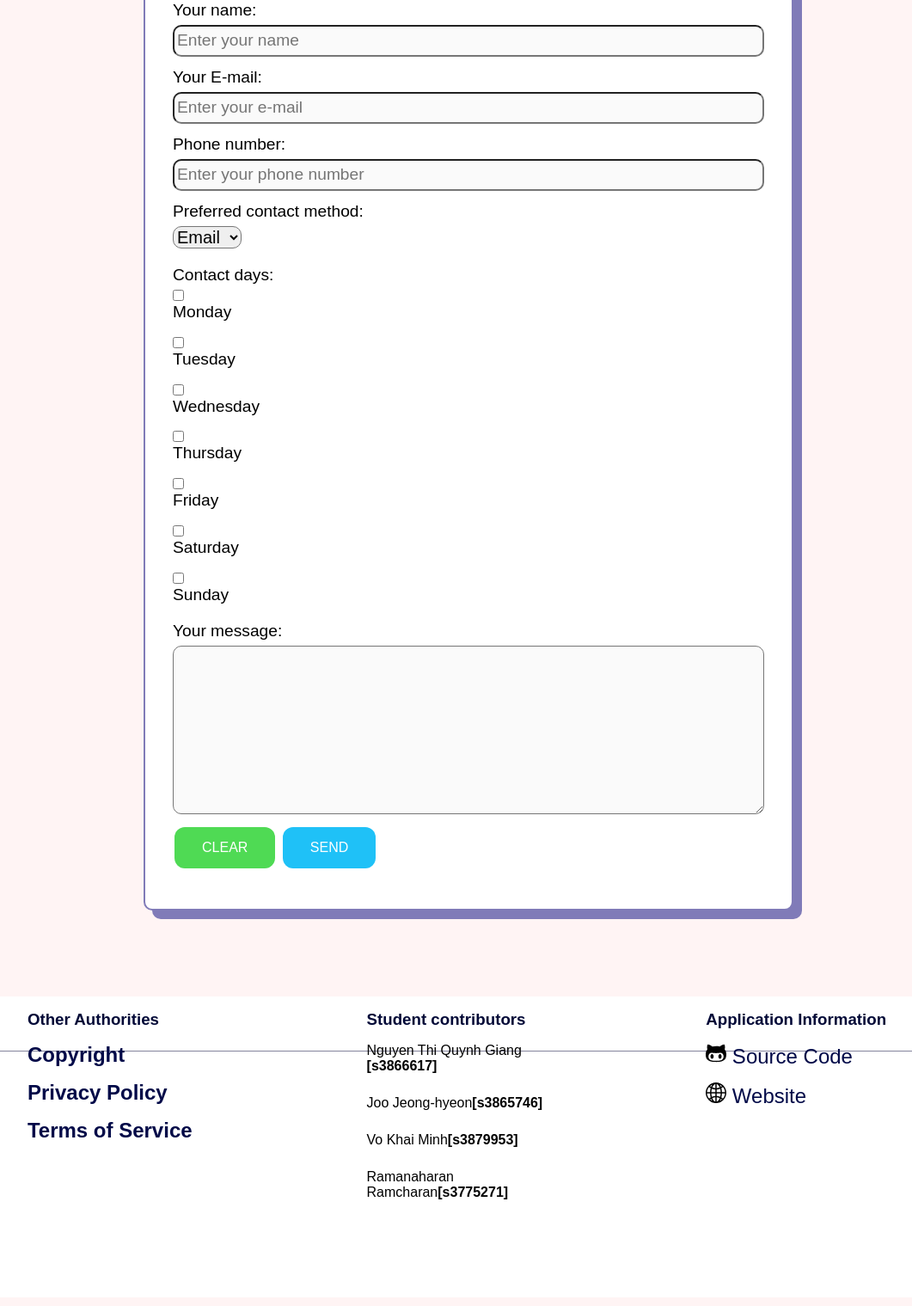
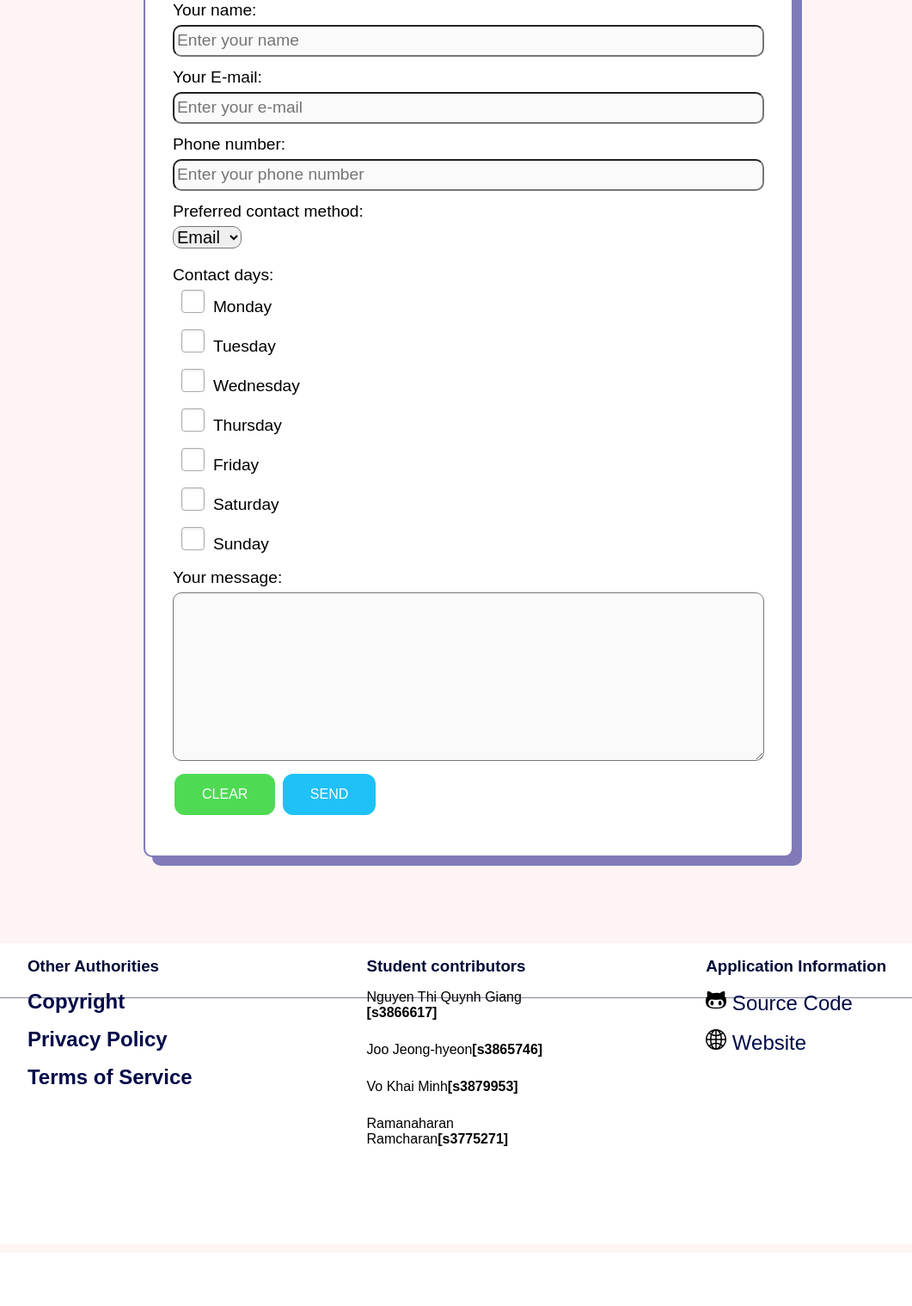
Before and after one commit to Web-programming-sem1-2021/Group26_Asm2_Javascript, a PHP site: page /homepage/contact.html in a window 1280 px wide. Shown: the part 522-2041 px from the top of the page at 86% size, without its empty margins (95-1156 px from the left). After the commit the page ends 1855 px from the top, so only its background shows below. Run offline with PHP 8.4, Linux system fonts and the light colour scheme; some libraries are stand-ins or nearby versions.

Commit message:
Fix checkbox styling in contact.html

```diff
--- a/slider.js
+++ b/slider.js
@@ -104,7 +104,7 @@ function autoPlay() {
   );
 }
 console.log(`autoPlay()`, autoPlay());
-let play = setInterval(autoPlay, 50);
+let play = setInterval(autoPlay, 40);
 
 // PAUSE THE SLIDE ON HOVER
 const stop = () =>
@@ -113,7 +113,7 @@ const stop = () =>
       thumbnail.addEventListener("mouseover", () => clearInterval(play)),
       thumbnail.addEventListener(
         "mouseout",
-        () => (play = setInterval(autoPlay, 50))
+        () => (play = setInterval(autoPlay, 40))
       )
     )
   );
--- a/style/contact.css
+++ b/style/contact.css
@@ -25,14 +25,23 @@ h2 {
 .form-item {
   margin-bottom: 0.7rem;
   max-width: 100%;
+  position: relative;
 }
+
+.form-group {
+  position: relative;
+  display: flex;
+  justify-content: space-evenly;
+  margin-bottom: 15px;
+}
+
 label,
 input,
 textarea {
   display: block;
+  line-height: 1.4;
   width: 100%;
   font-size: 1.2rem;
-  line-height: 1.4;
   outline-color: var(--theme-color);
   border-radius: 10px;
 }
@@ -83,52 +92,66 @@ textarea {
   padding: 5px;
 }
 
-.form-group {
-  display: block;
-  margin-bottom: 15px;
+[type="checkbox"]:not(:checked) + label:before,
+[type="checkbox"]:checked + label:before {
+  content: "";
+  position: relative;
+  display: inline-flex;
+  justify-content: space-around;
+  margin: 0px 10px 0px 10px;
+  left: 0;
+  top: 0;
+  width: 1.4em;
+  height: 1.4em;
+  border: 1px solid #aaa;
+  background: #fff;
+  border-radius: 0.2em;
+  box-shadow: inset 0 1px 3px rgba(0, 0, 0, 0.1), 0 0 0 rgba(203, 34, 237, 0.2);
+  -webkit-transition: all 0.275s;
+  transition: all 0.275s;
+}
+[type="checkbox"]:not(:checked) + label:after,
+[type="checkbox"]:checked + label:after {
+  content: "✕";
+  position: absolute;
+  top: 0.525em;
+  left: 0.5em;
+  font-size: 1.375em;
+  color: var(--theme-color);
+  line-height: 0;
+  -webkit-transition: all 0.2s;
+  transition: all 0.2s;
 }
 
+[type="checkbox"]:not(:checked) + label:after {
+  opacity: 0;
+  -webkit-transform: scale(0) rotate(45deg);
+  transform: scale(0) rotate(45deg);
+}
+
+[type="checkbox"]:checked + label:after {
+  opacity: 1;
+  -webkit-transform: scale(1) rotate(0);
+  transform: scale(1) rotate(0);
+}
 .form-group input {
-  padding: 0;
-  height: initial;
-  width: initial;
-  margin-bottom: 0;
+  opacity: 0;
+  padding: 50px;
+  height: 20px;
+  width: fit-content;
   display: block;
+  position: relative;
   cursor: pointer;
+  margin: 6px auto 5px auto;
+  color: transparent;
 }
 
 .form-group label {
-  position: relative;
+  position: absolute;
   cursor: pointer;
+  margin: 0 20px 0 20px;
 }
 
-/* .form-group label:before {
-  content: "";
-  -webkit-appearance: none;
-  background-color: transparent;
-  border: 2px solid #0079bf;
-  box-shadow: 0 1px 2px rgba(0, 0, 0, 0.05),
-    inset 0px -15px 10px -12px rgba(0, 0, 0, 0.05);
-  padding: 10px;
-  display: inline-block;
-  position: relative;
-  vertical-align: middle;
-  cursor: pointer;
-  margin-right: 5px;
-}
-
-.form-group input:checked + label:after {
-  content: "";
-  display: block;
-  position: absolute;
-  top: 2px;
-  left: 9px;
-  width: 6px;
-  height: 14px;
-  border: solid #0079bf;
-  border-width: 0 2px 2px 0;
-  transform: rotate(45deg);
-} */
 #reason {
   font-size: 20px;
   border-radius: 10px;
```
